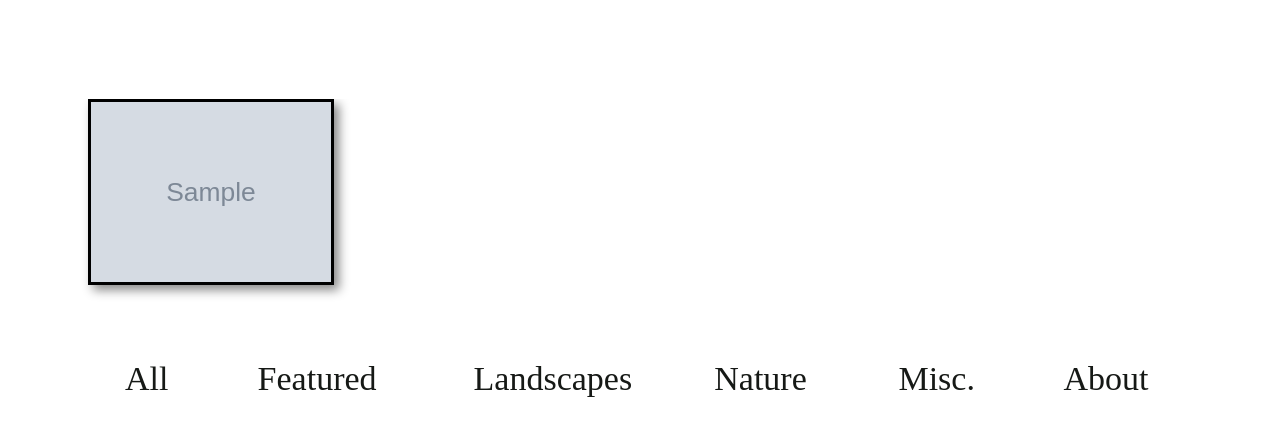
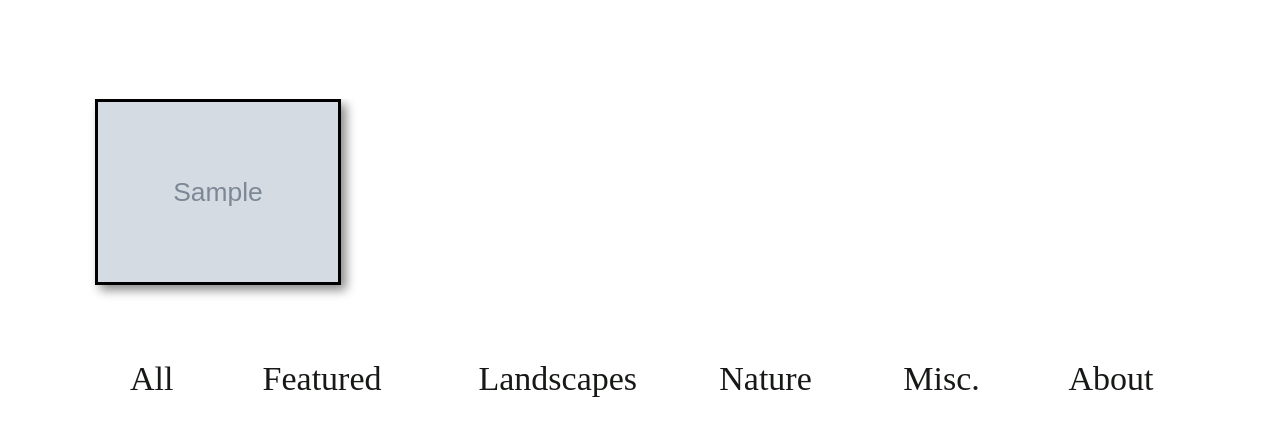
Before and after one commit to jaredhaight/pat_site, a Python web app: template templates/home.html in a window 1280 px wide. Shown: the top 436 px of the page. Run offline with Jinja, Linux system fonts and the light colour scheme; the template is opened without the code that fills it: most values are stand-ins (such as "Sample title", 1, 10 or a date in 2020); grey boxes marked "Sample" are stand-in pictures; some libraries are stand-ins or nearby versions.

Commit message:
Centered up the homescreen a bit

```diff
--- a/templates/css/styles.css
+++ b/templates/css/styles.css
@@ -109,7 +109,7 @@ a:hover {
 	margin-bottom: 5px;
 }
 
-.post {
+.homebox {
 	color: white;
 	background: black;
 	margin: 0 1.5% 2% 1.6%;
@@ -119,12 +119,20 @@ a:hover {
 	box-shadow: 5px 5px 10px #888;
 }
 
+.homeboxwrap {
+	padding-left: 1.15%;
+}
+
 .tag {
 	text-align: center;
 	font-family:'LatinModernRoman10Regular';
 	font-weight: normal;
 	font-size: 34px;
 	min-height: 42px;
+}
+
+.tagwrap {
+	padding-left: .8%;
 }
 
 .filmstrip{
--- a/templates/home.html
+++ b/templates/home.html
@@ -36,9 +36,9 @@ $(document).ready(function(){
 
 <!-- Photos!  -->
 <div class="wrapper">
-	<div class="row">
+	<div class="row homeboxwrap">
 		{% for photo in photos.object_list %}
-		<div class="jthreecol post">
+		<div class="jthreecol homebox">
 			<a id="HomePhoto" href="/photo/{{ photo.title_slug }}"><img src="{{ photo.get_home_url }}" alt="{{ photo.title }}"/></a>
 		</div>
 		{% endfor %}
@@ -55,7 +55,7 @@ $(document).ready(function(){
 			{% endif %}
 		</div>
 	</div>
-	<div class="row">
+	<div class="row tagwrap">
 		<div id="tag_all" class="twocol tag">
 		<a href="/">All</a>
 		</div>
```
